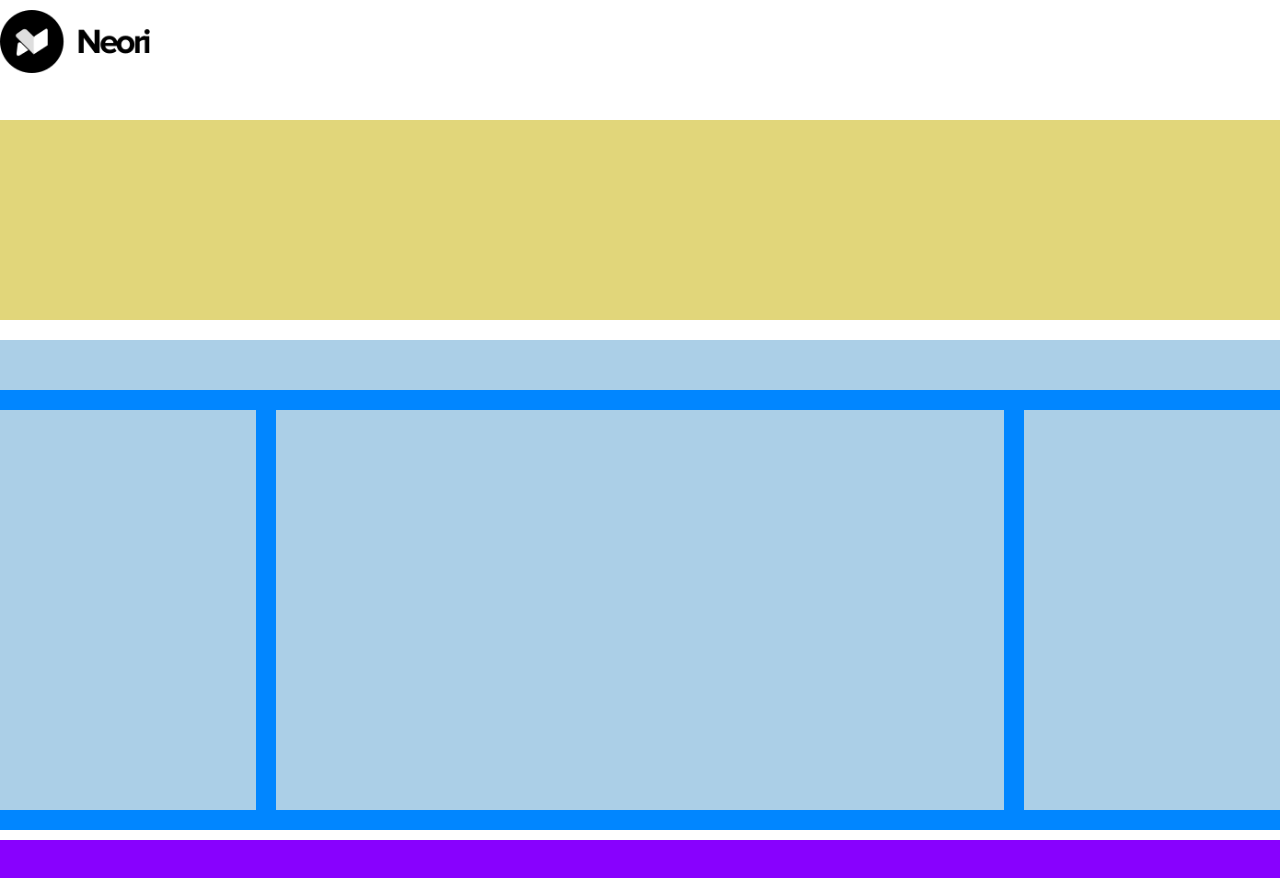
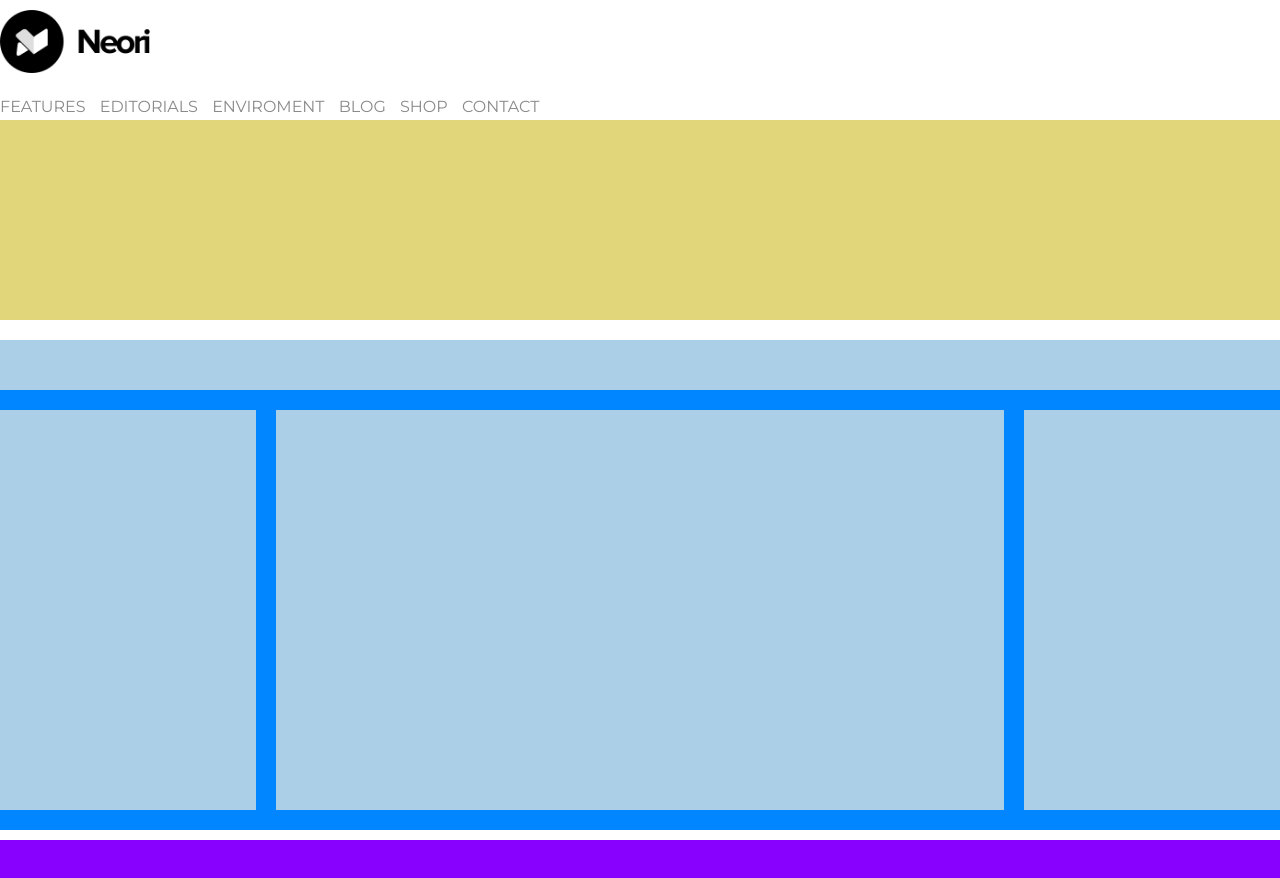
Before and after one commit to TrvMarco/htmlcss-wp, a plain HTML site: page index.html in a window 1280 px wide. Drawn offline with Linux system fonts and the light colour scheme.

Commit message:
creato header

```diff
--- a/css/style.css
+++ b/css/style.css
@@ -10,18 +10,38 @@
     width: 1280px;
     margin: auto;
     font-family: 'Montserrat', sans-serif;
+    color: #8A8A8A;
 }
 
 /* header */
 header{
     height: 100px;
-    /* background-color: #e579e6; */
     margin-bottom: 20px;
 }
+
 .logo{
     width: 150px;
     padding-top: 10px;
 }
+
+header a{
+    color: #8A8A8A;
+    text-decoration: none;
+    stlistyle: none;
+    padding: 20px 0px;
+}
+
+ul{
+    margin: 20px 0px;
+}
+
+li{
+    list-style: none;
+    margin-right: 10px;
+    display: inline-block;
+}
+
+
 
 /* main */
 .hero{
--- a/index.html
+++ b/index.html
@@ -16,6 +16,16 @@
             <!-- header -->
             <header>
                 <img class="logo" src="img/logo.png" alt="logo">
+                    <nav>
+                        <ul>
+                            <li><a href="https://www.google.it">FEATURES</a></li>
+                            <li><a href="https://www.google.it">EDITORIALS</a></li>
+                            <li><a href="https://www.google.it">ENVIROMENT</a></li>
+                            <li><a href="https://www.google.it">BLOG</a></li>
+                            <li><a href="https://www.google.it">SHOP</a></li>
+                            <li><a href="https://www.google.it">CONTACT</a></li>
+                        </ul>
+                    </nav>
             </header>
             <!-- corpo della pagina -->
             <main>
```
